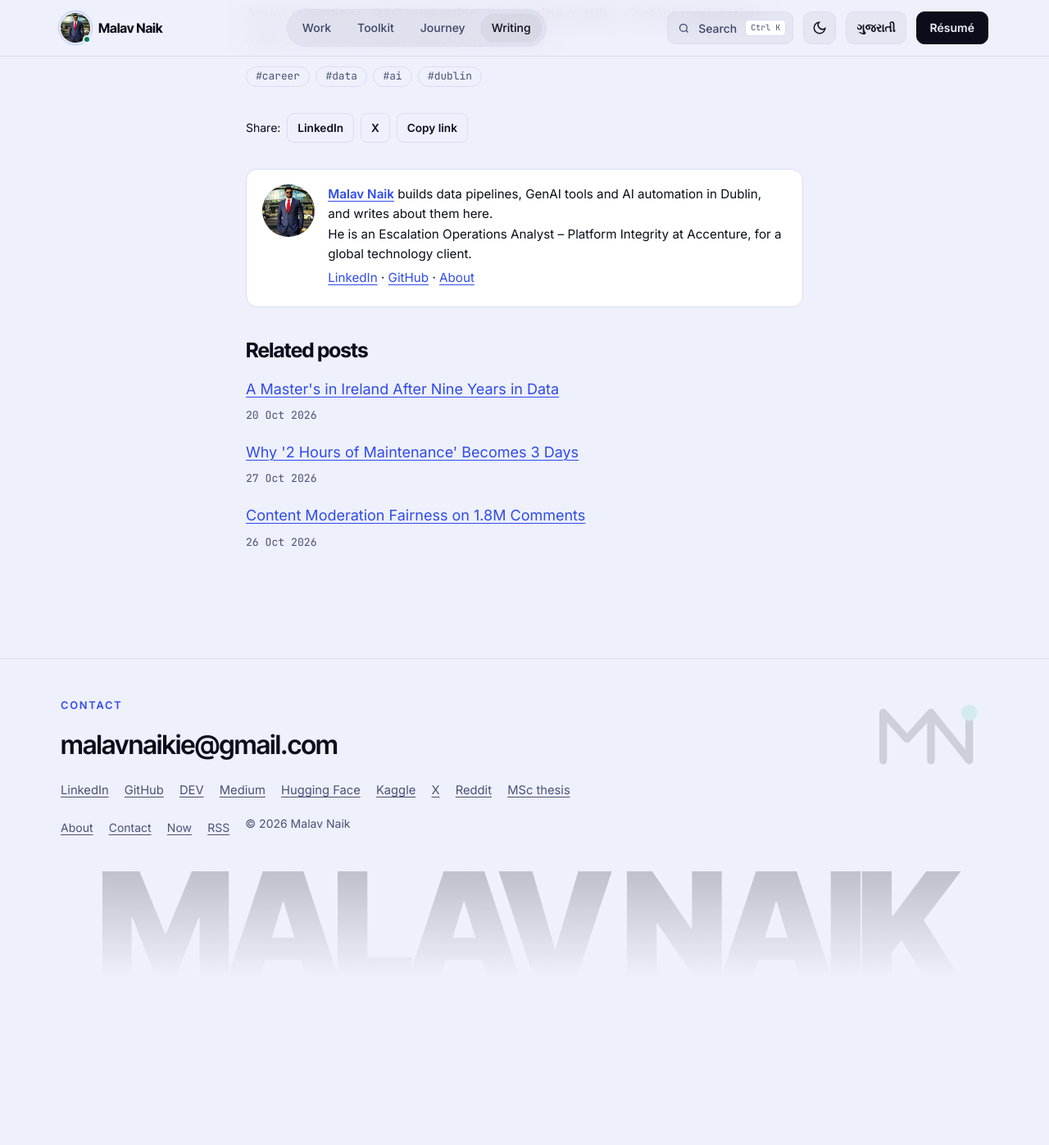
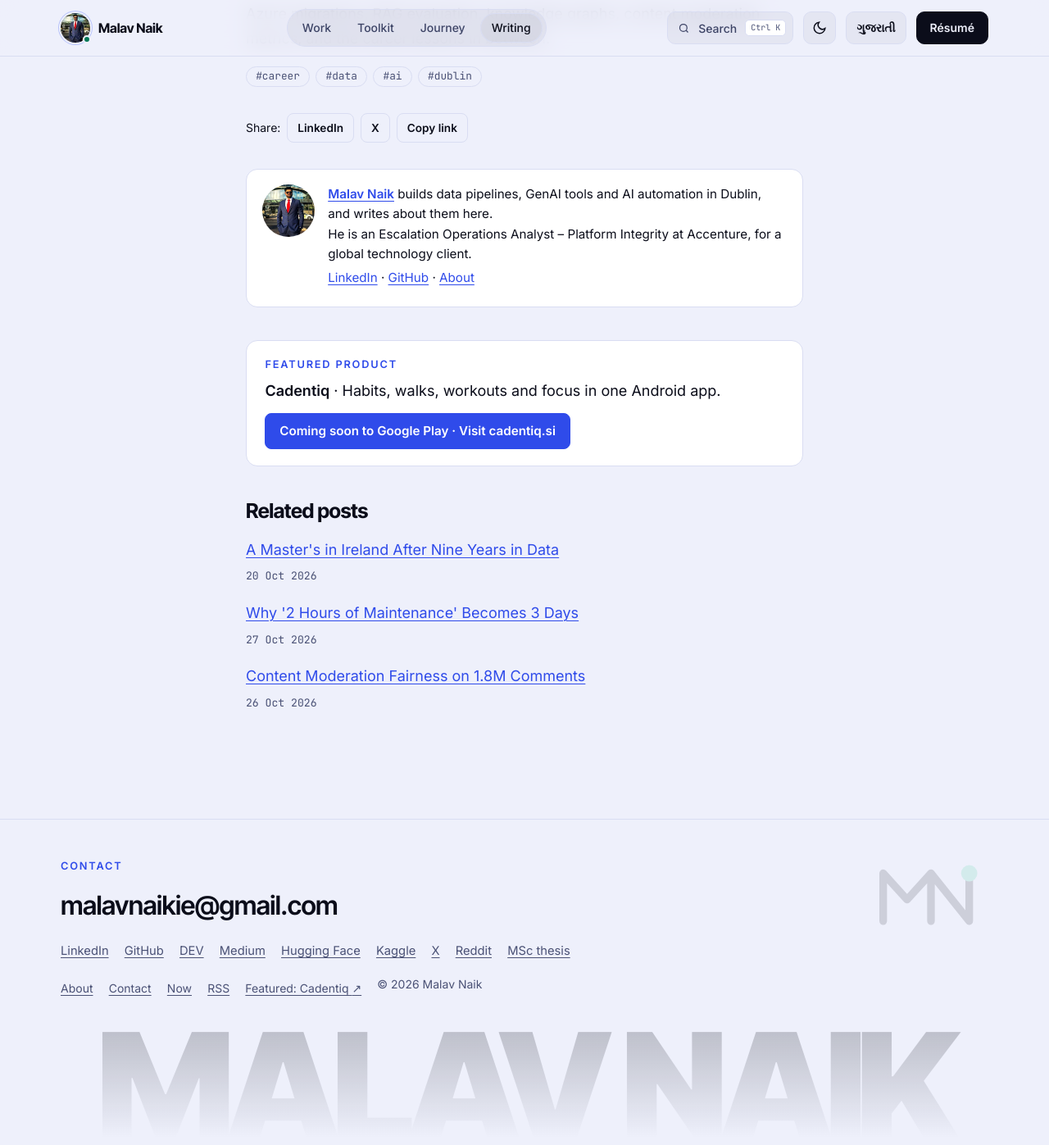
Before and after one commit to malavnaik99/malavnaik99.github.io, a Jekyll site: the page built from _posts/2026-10-15-from-surat-to-dublin.md, in a window 1280 px wide and 1400 px high, scrolled down 3680 px. Shown: the top 1397 px of the window at 82% size. Built offline with Jekyll 4.4.1, drawn with Linux system fonts in a browser that asks for light colours; before the commit the page ends 4884 px from its top, so only the background shows below that.

Commit message:
Featured product: Cadentiq in 5 placements, from one data file (#7)
* Cadentiq: one data file and a reusable featured-product include

Co-Authored-By: Claude Opus 5.5 <noreply@anthropic.com>
Claude-Session: https://claude.ai/code/session_01JaFb16kbfhSnzASoszRwtL

* Home: Cadentiq card after More projects, plus a Live signals ticker item

Replaces the old product strip; the ticker pauses on keyboard focus and the
duplicate copy's link is taken out of the tab order.

Co-Authored-By: Claude Opus 5.5 <noreply@anthropic.com>
Claude-Session: https://claude.ai/code/session_01JaFb16kbfhSnzASoszRwtL

* Cadentiq on blog posts, the site footer and the Now page

Posts can opt out with cadentiq_cta: false in front matter.

Co-Authored-By: Claude Opus 5.5 <noreply@anthropic.com>
Claude-Session: https://claude.ai/code/session_01JaFb16kbfhSnzASoszRwtL

---------

Co-authored-by: Claude <noreply@anthropic.com>

```diff
--- a/_data/product.yml
+++ /dev/null
@@ -1,5 +0,0 @@
-# Featured product card on the home page. Description taken from the product's own site; no role is claimed.
-name: Cadentiq
-description: "Walks, workouts, a focus garden and one-tap reminders in one Android app, with Health Connect. Minimums and freezes carry you through bad days."
-site: https://cadentiq.si
-play: ""  # store page showed "Not Found" on 26 Oct; add the link once the app is public
--- /dev/null
+++ b/_includes/cadentiq-cta.html
@@ -0,0 +1,41 @@
+{%- comment -%}
+Featured product (Cadentiq). Copy and the Google Play switch live in _data/cadentiq.yml.
+Params: variant = card | compact | text | link, placement = utm_medium for tracking.
+Never phrase this as Malav's own app: it is a featured product only.
+{%- endcomment -%}
+{%- assign c = site.data.cadentiq -%}
+{%- assign play_url = "https://play.google.com/store/apps/details?id=" | append: c.play_id | append: "&referrer=utm_source%3Dmalavnaik%26utm_medium%3D" | append: include.placement | append: "%26utm_campaign%3Dfeatured" | escape -%}
+{%- assign site_url = c.site_url | append: "?utm_source=malavnaik&utm_medium=" | append: include.placement | append: "&utm_campaign=featured" | escape -%}
+{%- if c.play_live -%}{%- assign primary_url = play_url -%}{%- else -%}{%- assign primary_url = site_url -%}{%- endif -%}
+{%- capture new_tab -%}<span class="sr-only"> (opens in a new tab)</span>{%- endcapture -%}
+{%- capture ctas -%}
+  {%- if c.play_live -%}
+  <p class="actions cq-actions"><a class="cq-badge" href="{{ play_url }}" target="_blank" rel="noopener"><img src="{{ c.badge | relative_url }}" alt="Get it on Google Play" width="646" height="250" loading="lazy" decoding="async">{{ new_tab }}</a> <a href="{{ site_url }}" target="_blank" rel="noopener">Visit cadentiq.si{{ new_tab }}</a></p>
+  <p class="small muted cq-tm">Google Play and the Google Play logo are trademarks of Google LLC.</p>
+  {%- else -%}
+  <p class="actions cq-actions"><a class="btn btn-accent" href="{{ site_url }}" target="_blank" rel="noopener">Coming soon to Google Play · Visit cadentiq.si{{ new_tab }}</a></p>
+  {%- endif -%}
+{%- endcapture -%}
+{%- if include.variant == "card" -%}
+<section class="section" aria-labelledby="cadentiq-title">
+  <p class="label">{{ c.label }}</p>
+  <div class="card card-big cq-card">
+    <img class="cq-shot" src="{{ c.screenshot | relative_url }}" alt="{{ c.screenshot_alt | escape }}" width="540" height="1212" loading="lazy" decoding="async">
+    <div>
+      <h2 id="cadentiq-title">{{ c.name }}</h2>
+      <p class="muted">{{ c.blurb }}</p>
+      {{ ctas }}
+    </div>
+  </div>
+</section>
+{%- elsif include.variant == "compact" -%}
+<aside class="card cq-compact" aria-label="{{ c.label }}">
+  <p class="label">{{ c.label }}</p>
+  <p><b>{{ c.name }}</b> · {{ c.tagline }}</p>
+  {{ ctas }}
+</aside>
+{%- elsif include.variant == "text" -%}
+Featured product I'm supporting: <a href="{{ primary_url }}" target="_blank" rel="noopener">{{ c.name }}{{ new_tab }}</a>, a habits, walks and focus app for Android.
+{%- elsif include.variant == "link" -%}
+<a href="{{ primary_url }}" target="_blank" rel="noopener">{% if c.play_live and include.placement == "ticker" %}{{ c.name }} · now on Google Play{% else %}Featured: {{ c.name }}{% endif %}&nbsp;<span aria-hidden="true">↗</span>{{ new_tab }}</a>
+{%- endif -%}
--- a/_layouts/default.html
+++ b/_layouts/default.html
@@ -66,7 +66,7 @@
       <p class="label">Contact</p>
       <a class="email" href="mailto:malavnaikie@gmail.com">malavnaikie@gmail.com</a>
       <ul>{% for p in site.profiles %}<li><a href="{{ p.url }}" rel="me">{{ p.name }}</a></li>{% endfor %}</ul>
-      <ul class="small"><li><a href="{{ '/about/' | relative_url }}">About</a></li><li><a href="{{ '/contact/' | relative_url }}">Contact</a></li><li><a href="{{ '/now/' | relative_url }}">Now</a></li><li><a href="{{ '/feed.xml' | relative_url }}">RSS</a></li><li>© {{ site.time | date: "%Y" }} Malav Naik</li></ul>
+      <ul class="small"><li><a href="{{ '/about/' | relative_url }}">About</a></li><li><a href="{{ '/contact/' | relative_url }}">Contact</a></li><li><a href="{{ '/now/' | relative_url }}">Now</a></li><li><a href="{{ '/feed.xml' | relative_url }}">RSS</a></li><li>{% include cadentiq-cta.html variant="link" placement="site_footer" %}</li><li>© {{ site.time | date: "%Y" }} Malav Naik</li></ul>
       <svg class="footer-mark" viewBox="0 0 48 32" aria-hidden="true" focusable="false"><path d="M4 26 V6 L14 17 L24 6 V26 V6 L40 26 V6" fill="none" stroke="currentColor" stroke-width="3.2" stroke-linecap="round" stroke-linejoin="round"/><circle cx="40" cy="6" r="3.4" fill="#34D399"/></svg>
       <div class="footer-wordmark notranslate" translate="no" aria-hidden="true">MALAV NAIK</div>
     </div>
--- a/_layouts/post.html
+++ b/_layouts/post.html
@@ -38,6 +38,7 @@ layout: default
   </p>
   {% include author-box.html %}
 </article>
+{% unless page.cadentiq_cta == false %}{% include cadentiq-cta.html variant="compact" placement="blog_footer" %}{% endunless %}
 {% comment %} Same series first, then the newest other posts; the loop below takes 3. {% endcomment %}
 {% assign same = site.posts | where: "series", page.series | where_exp: "p", "p.url != page.url" %}
 {% assign rest = site.posts | where_exp: "p", "p.series != page.series" %}
--- a/assets/site.css
+++ b/assets/site.css
@@ -197,7 +197,7 @@ main { display: block; }
 .ticker-label .dot { width: 7px; height: 7px; margin: 0; background: var(--live); box-shadow: 0 0 10px var(--live); }
 .ticker-view { flex: 1; min-width: 0; overflow: hidden; }
 .ticker-track { display: flex; width: max-content; animation: marquee 38s linear infinite; }
-.ticker:hover .ticker-track, .ticker.paused .ticker-track { animation-play-state: paused; }
+.ticker:hover .ticker-track, .ticker:focus-within .ticker-track, .ticker.paused .ticker-track { animation-play-state: paused; }
 .ticker ul { display: flex; margin: 0; padding: 14px 0; list-style: none; font: 400 .8125rem/1.4 var(--font-mono); white-space: nowrap; }
 .ticker li { padding: 0 26px; border-right: 1px solid var(--line); color: var(--muted); }
 .ticker b { font-weight: 500; color: var(--label); } .ticker .v-violet { color: var(--v-violet); } .ticker .v-sky { color: var(--v-sky); } .ticker .v-ember { color: var(--v-ember); }
@@ -299,11 +299,18 @@ main { display: block; }
 @media (max-width: 860px) { .toolkit { grid-template-columns: minmax(0, 1fr); } }
 @media (max-width: 560px) { .constellation text { font-size: 19px; } }
 
-/* Cadentiq: a slim strip with the same text and link. */
-.product { display: grid; grid-template-columns: 1fr auto; gap: 1.5rem; align-items: center; padding: 1.25rem 1.5rem; border-radius: 20px; background: linear-gradient(90deg, rgba(91,124,255,.10), rgba(139,92,246,.06)); }
-.product h2 { font-size: 1.35rem; margin-bottom: .25rem; }
-section[aria-labelledby="product-title"] { padding-top: 64px; }
-@media (max-width: 640px) { .product { grid-template-columns: 1fr; } }
+/* Cadentiq (featured product): home card, blog-post box and Google Play badge. Copy lives in _data/cadentiq.yml. */
+.cq-card { display: grid; grid-template-columns: minmax(0, 240px) 1fr; gap: clamp(1.25rem, 4vw, 2.5rem); align-items: center; }
+.cq-card h2 { margin-bottom: .5rem; }
+.cq-shot { display: block; width: 100%; height: auto; border-radius: 16px; border: 1px solid var(--line); }
+.cq-actions { align-items: center; margin-top: 1rem; }
+.cq-badge { display: inline-flex; border-radius: 8px; }
+.cq-badge img { display: block; height: 60px; width: auto; }
+.cq-tm { margin: .5rem 0 0; }
+.cq-compact { margin: 2.5rem 0; }
+.cq-compact .label { margin-bottom: .5rem; }
+.cq-compact p { margin: 0; } .cq-compact .cq-actions { margin-top: .75rem; } .cq-compact .cq-tm { margin-top: .5rem; }
+@media (max-width: 640px) { .cq-card { grid-template-columns: 1fr; } .cq-shot { max-width: 200px; } }
 
 /* Journey: the one light section, with the portrait and readout. */
 .journey { display: grid; grid-template-columns: repeat(4, 1fr); gap: 1rem; list-style: none; padding: 0; margin: 0; }
```
Also changed, not shown: _data/cadentiq.yml (added, +10 -0 lines), _includes/product-card.html (deleted, +0 -12 lines), index.md (+4 -3 lines), now.md (+1 -0 lines), images/cadentiq/google-play-badge.png (added), images/cadentiq/today.webp (added).
